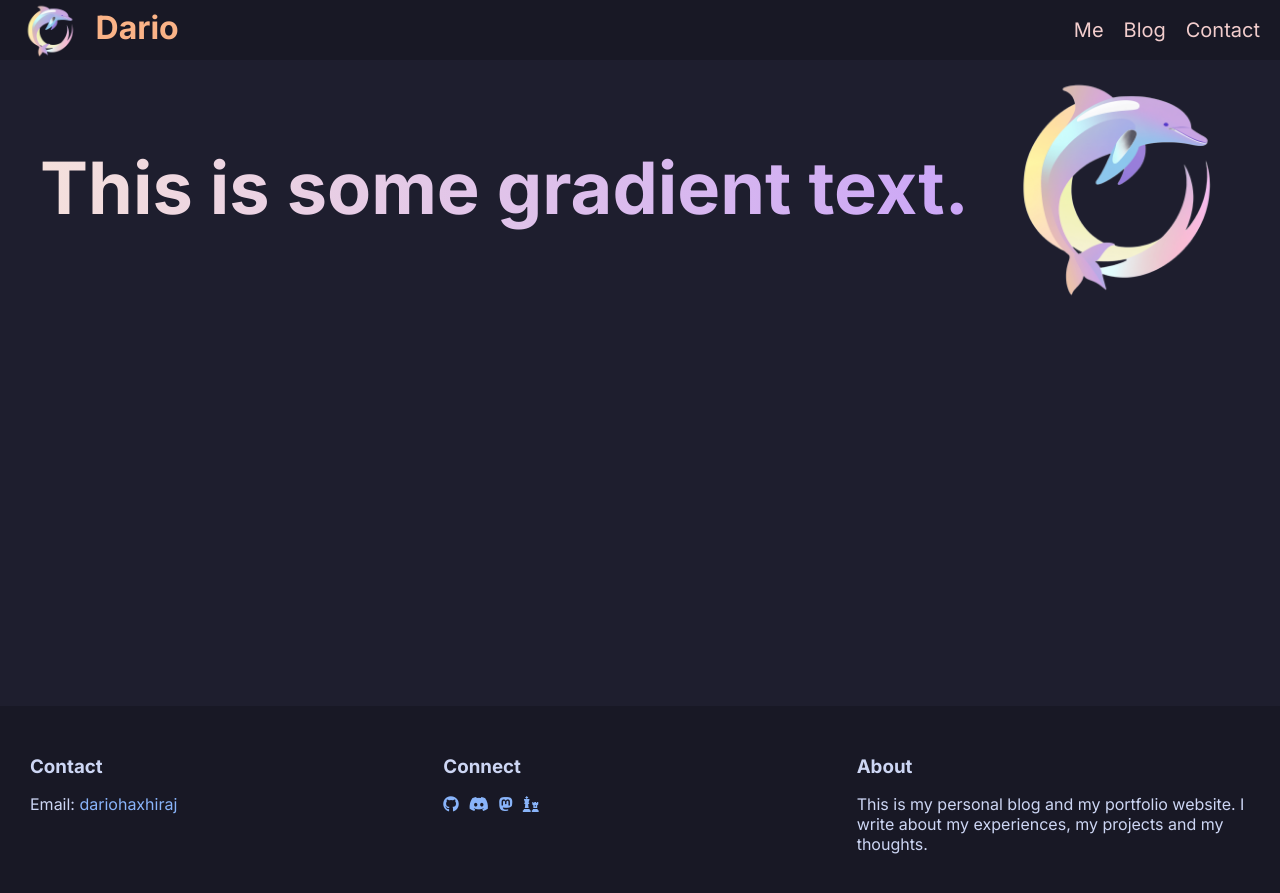
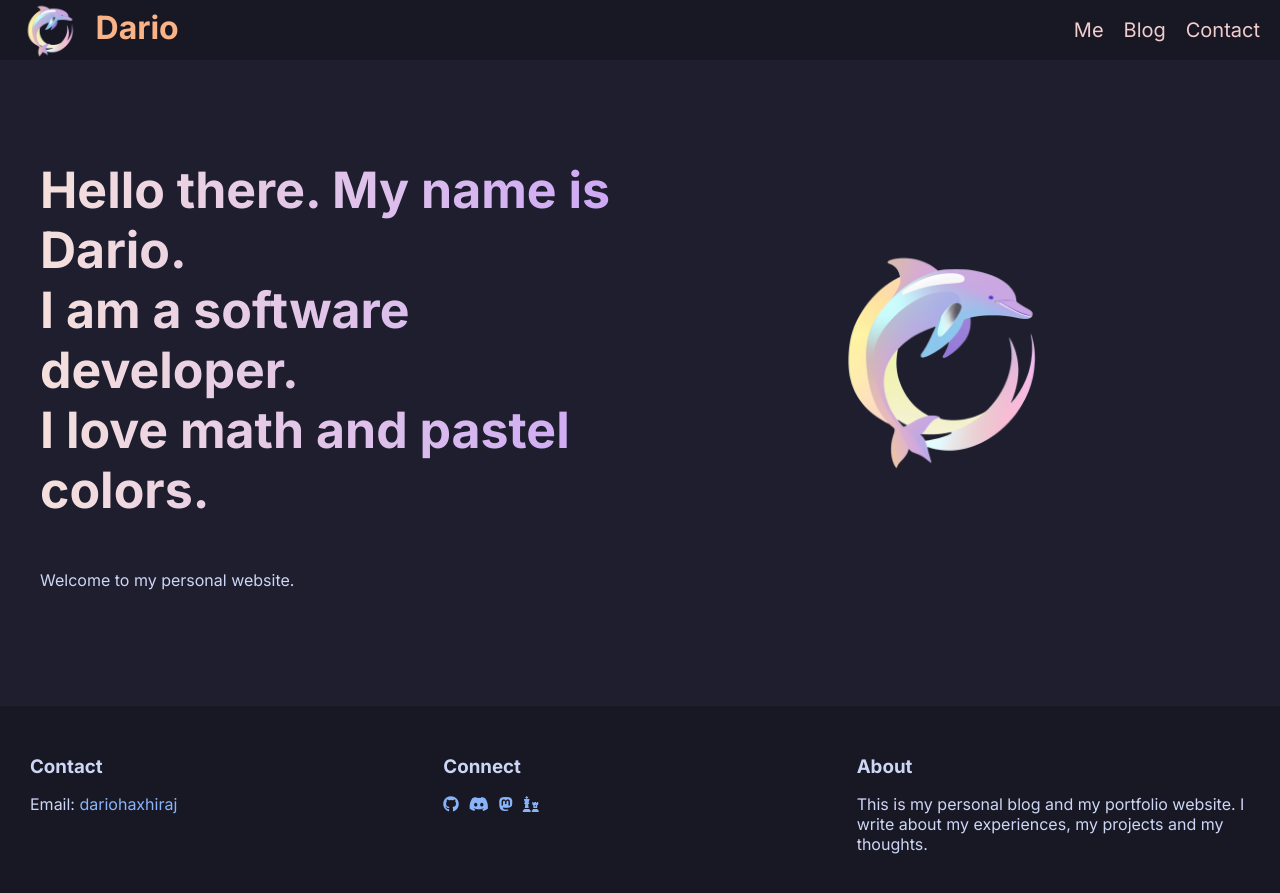
Before and after one commit to low-perry/dario_blog, a Jekyll site: the page built from index.markdown, in a window 1280 px wide. Shown: the top 893 px of the page. Built offline with Jekyll 4.4.1, drawn with Linux system fonts in a browser that asks for light colours.

Commit message:
Add contact information, annd text to hero, handle margins of the text when nav dropdown is active

```diff
--- a/_layouts/hero.html
+++ b/_layouts/hero.html
@@ -4,8 +4,13 @@ layout: main
 
 <div class="hero-container">
     <div class="hero-text">
+        <p class="hero-hello">
+            Hello there. My name is Dario.<br>
+            I am a software developer.<br>
+            I love math and pastel colors.
+        </p>
         <p>
-            This is some gradient text.
+            Welcome to my personal website.
         </p>
     </div>
     <div class="hero-logo">
--- a/assets/css/main.css
+++ b/assets/css/main.css
@@ -135,12 +135,21 @@ footer {
     justify-content: space-between;
     align-items: center;
 }
+.hero-text, .hero-logo {
+    margin-top: 50px;
+    width: 50%;
+}
+.hero-logo {
+    display: flex;
+    justify-content: center;
+    align-items: center;
+}
 
-.hero-text p {
+.hero-text p.hero-hello {
     background: linear-gradient(to right, #f5e0dc, #cba6f7);
     -webkit-background-clip: text;
     -webkit-text-fill-color: transparent;
-    font-size: 72px;
+    font-size: 50px;
     font-weight: bold;
 }
 
@@ -171,7 +180,7 @@ footer {
 @media (max-width: 768px) {
     .navbar-links {
         position: fixed;
-        top: 60px; /* Adjust based on your header height */
+        top: 60px;
         left: 0;
         right: 0;
         background-color: var(--mantle-color);
@@ -215,4 +224,12 @@ footer {
     .hero-container {
         flex-direction: column;
     }
+
+    .hero-text p.hero-hello {
+        font-size: 30px;
+    }
+
+    .dropdown-active {
+        margin-top: 100px; /* Increase margin-top when dropdown is active */
+    }
 }
--- a/assets/js/main.js
+++ b/assets/js/main.js
@@ -1,11 +1,14 @@
 document.addEventListener("DOMContentLoaded", function() {
     const toggleButton = document.getElementById("navbar-toggle");
     const navbarLinks = document.getElementById("navbar-links");
+    const heroContainer = document.querySelector(".hero-container");
 
     // @ts-ignore
     toggleButton.addEventListener("click", function() {
         // @ts-ignore
         navbarLinks.classList.toggle("active");
+        // @ts-ignore
+        heroContainer.classList.toggle("dropdown-active");
     });
 
     // Close the dropdown when clicking outside of it
@@ -14,6 +17,8 @@ document.addEventListener("DOMContentLoaded", function() {
         if (!navbarLinks.contains(event.target) && !toggleButton.contains(event.target)) {
             // @ts-ignore
             navbarLinks.classList.remove("active");
+            // @ts-ignore
+            heroContainer.classList.remove("dropdown-active");
         }
     });
 
@@ -22,6 +27,8 @@ document.addEventListener("DOMContentLoaded", function() {
         if (event.key === "Escape") {
             // @ts-ignore
             navbarLinks.classList.remove("active");
+            // @ts-ignore
+            heroContainer.classList.remove("dropdown-active");
         }
     });
 
--- a/blog.markdown
+++ b/blog.markdown
@@ -3,5 +3,3 @@ layout: blog
 title: Blog
 permalink: /blog/
 ---
-
-This is the blog
```
Also changed, not shown: contact.markdown (+12 -1 lines).
